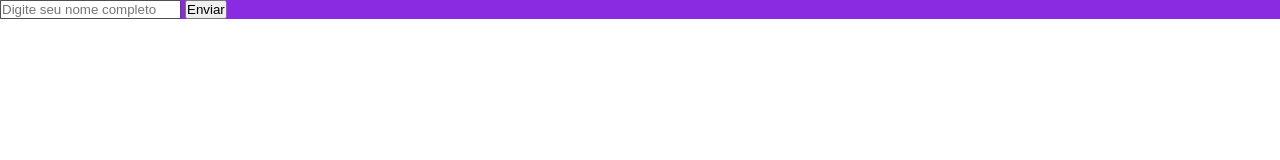
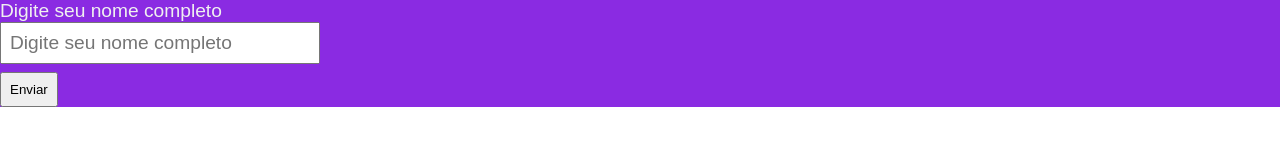
Before and after one commit to jasonrn36/form-js, a plain HTML site: page index.html in a window 1280 px wide. Drawn offline with Linux system fonts and the light colour scheme.

Commit message:
Add files via upload

```diff
--- a/index.html
+++ b/index.html
@@ -11,6 +11,7 @@
     <section class="tabelas">
         <div id="article">
             <form id="Formulario"><!-- identifique somente como id e nunca como class-->
+                <label id="label-1">Digite seu nome completo</label>
                 <input type="text" id="nome-1" required placeholder="Digite seu nome completo" />
                 <button id="bnt-enviar" type="submit" >Enviar</button> <!-- Somente com id e não com class-->
 
--- a/main.css
+++ b/main.css
@@ -17,8 +17,7 @@
     margin-top: 8px;
 }
 
-.valores_String label,
-.valores_String input {
+#Formulario input {
     display: block;
     align-items: center;
     width: 320px;
@@ -27,5 +26,15 @@
 
     /* Área de font, tamanho, cor, espessura*/
     font-size: 1.2rem;
-    font-family: Arial, Helvetica, sans-serif
+    font-family: Arial, Helvetica, sans-serif;
 }
+
+#Formulario label {
+    font-family: Arial, Helvetica, sans-serif;
+    font-size: 1.2rem;
+    color: #f0f0f0;
+}
+
+#Formulario button {
+    padding: 8px;
+}
--- a/script.js
+++ b/script.js
@@ -30,6 +30,7 @@ form.addEventListener('submit', function(e) {
 
     }else{
         alert("o nome não está completo");
+        nomeBeneficiario.value = ' ';
     }
 
 })
```
